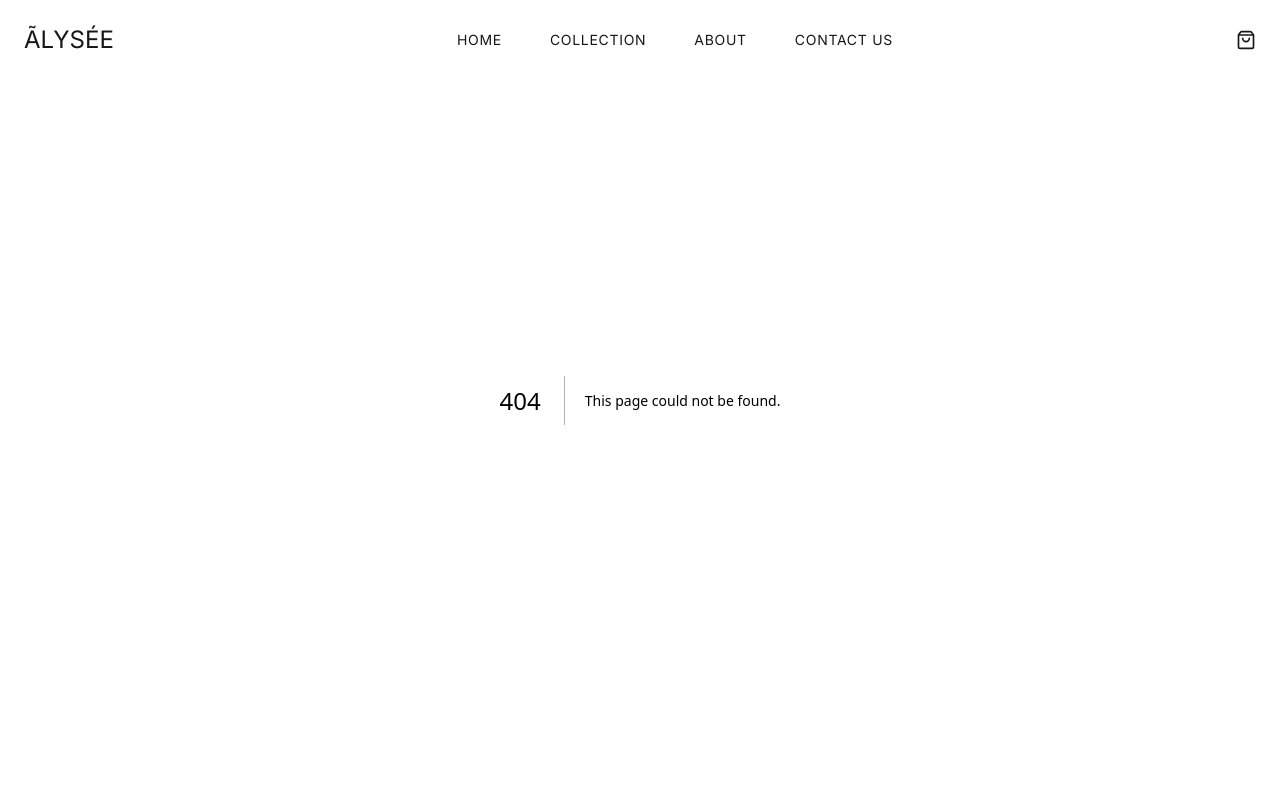
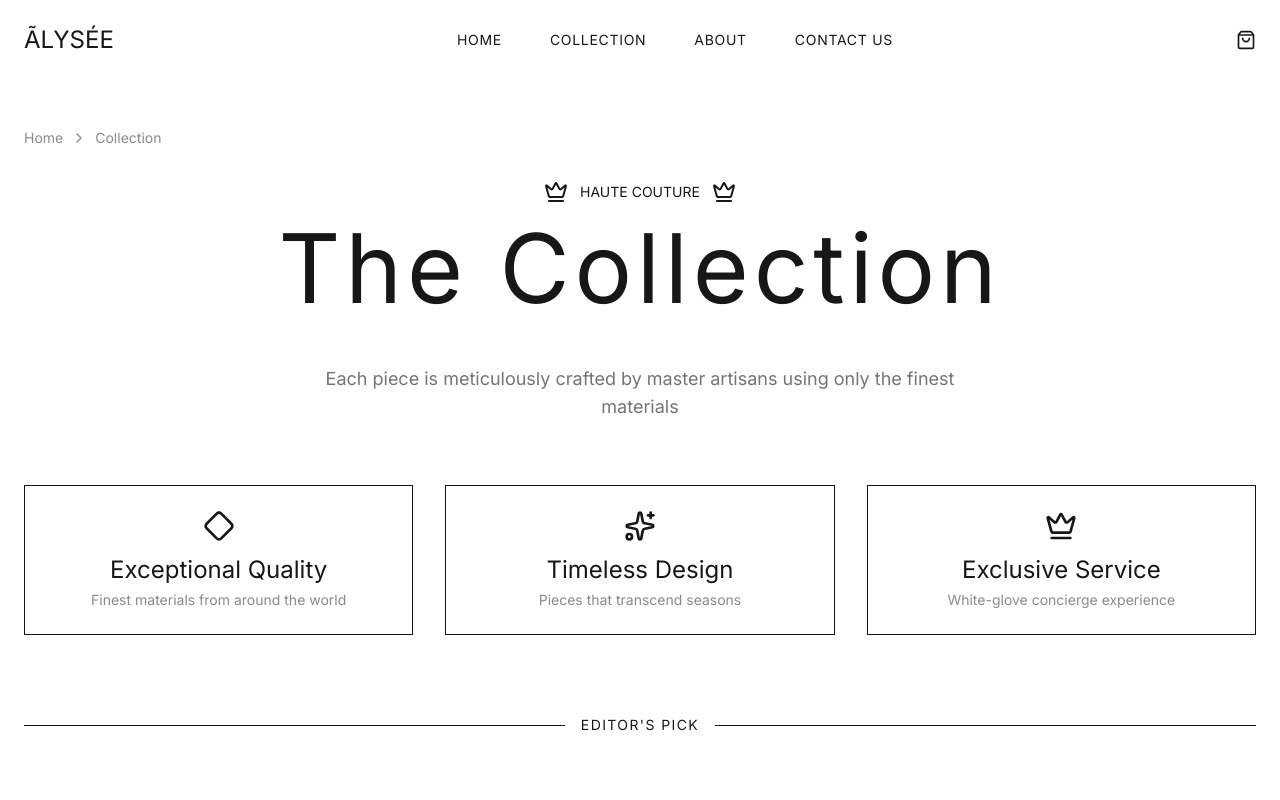
Before and after one commit to FSiRU/elite-commerce-frontend, a Next.js app: page /collection in a window 1280 px wide. Before the commit this address had no page. Shown: the top 800 px of the page. Built offline with nearby package versions, Linux system fonts and the light colour scheme.

Commit message:
feat: add elite collection page with animations and luxury design

```diff
--- /dev/null
+++ b/app/collection/page.tsx
@@ -0,0 +1,99 @@
+'use client'
+
+import { motion } from 'framer-motion'
+import { ProductGrid } from '@/components/product/product-grid'
+import { ChevronRight, Diamond, Sparkles, Crown } from 'lucide-react'
+
+export default function CollectionPage() {
+    return (
+        <div className="min-h-screen bg-background">
+            {/* Hero Section - Elite Collection */}
+            <div className="relative pt-32 pb-20 px-6 overflow-hidden">
+                {/* Animated background particles */}
+                <div className="absolute inset-0 opacity-30">
+                    <div className="absolute top-20 left-10 w-72 h-72 bg-luxury-gold/10 rounded-full blur-3xl animate-pulse" />
+                    <div className="absolute bottom-20 right-10 w-96 h-96 bg-luxury-gold/5 rounded-full blur-3xl animate-pulse delay-1000" />
+                    <div className="absolute top-1/2 left-1/2 -translate-x-1/2 -translate-y-1/2 w-[500px] h-[500px] bg-luxury-gold/5 rounded-full blur-3xl animate-pulse delay-700" />
+                </div>
+
+                <div className="max-w-7xl mx-auto relative z-10">
+                    {/* Breadcrumb */}
+                    <motion.div
+                        initial={{ opacity: 0, y: 20 }}
+                        animate={{ opacity: 1, y: 0 }}
+                        className="flex items-center gap-2 text-sm text-foreground/50 mb-8"
+                    >
+                        <span className="hover:text-luxury-gold transition-colors cursor-pointer">Home</span>
+                        <ChevronRight className="w-4 h-4" />
+                        <span className="text-luxury-gold">Collection</span>
+                    </motion.div>
+
+                    {/* Main Title */}
+                    <motion.div
+                        initial={{ opacity: 0, y: 30 }}
+                        animate={{ opacity: 1, y: 0 }}
+                        transition={{ duration: 0.8 }}
+                        className="text-center mb-16"
+                    >
+                        <div className="flex items-center justify-center gap-3 mb-4">
+                            <Crown className="w-6 h-6 text-luxury-gold" />
+                            <span className="text-luxury-gold text-sm tracking-widest-ultra">HAUTE COUTURE</span>
+                            <Crown className="w-6 h-6 text-luxury-gold" />
+                        </div>
+                        <h1 className="text-5xl md:text-7xl lg:text-8xl font-display text-foreground mb-6 tracking-wider">
+                            The Collection
+                        </h1>
+                        <div className="w-24 h-px bg-luxury-gold mx-auto mb-6" />
+                        <p className="text-foreground/60 max-w-2xl mx-auto text-lg">
+                            Each piece is meticulously crafted by master artisans using only the finest materials
+                        </p>
+                    </motion.div>
+
+                    {/* Stats Section */}
+                    <motion.div
+                        initial={{ opacity: 0, y: 20 }}
+                        animate={{ opacity: 1, y: 0 }}
+                        transition={{ duration: 0.6, delay: 0.2 }}
+                        className="grid grid-cols-1 md:grid-cols-3 gap-8 mb-20"
+                    >
+                        <div className="text-center p-6 border border-luxury-gold/20 bg-luxury-gold/5">
+                            <Diamond className="w-8 h-8 text-luxury-gold mx-auto mb-3" />
+                            <h3 className="text-2xl font-display text-foreground mb-1">Exceptional Quality</h3>
+                            <p className="text-foreground/50 text-sm">Finest materials from around the world</p>
+                        </div>
+                        <div className="text-center p-6 border border-luxury-gold/20 bg-luxury-gold/5">
+                            <Sparkles className="w-8 h-8 text-luxury-gold mx-auto mb-3" />
+                            <h3 className="text-2xl font-display text-foreground mb-1">Timeless Design</h3>
+                            <p className="text-foreground/50 text-sm">Pieces that transcend seasons</p>
+                        </div>
+                        <div className="text-center p-6 border border-luxury-gold/20 bg-luxury-gold/5">
+                            <Crown className="w-8 h-8 text-luxury-gold mx-auto mb-3" />
+                            <h3 className="text-2xl font-display text-foreground mb-1">Exclusive Service</h3>
+                            <p className="text-foreground/50 text-sm">White-glove concierge experience</p>
+                        </div>
+                    </motion.div>
+
+                    {/* Divider with gold line */}
+                    <div className="relative mb-16">
+                        <div className="absolute inset-0 flex items-center">
+                            <div className="w-full border-t border-luxury-gold/20"></div>
+                        </div>
+                        <div className="relative flex justify-center">
+                            <span className="bg-background px-4 text-luxury-gold text-sm tracking-widest">EDITOR'S PICK</span>
+                        </div>
+                    </div>
+                </div>
+            </div>
+
+            {/* Product Grid */}
+            <ProductGrid />
+
+            {/* Footer Note */}
+            <div className="text-center py-16 px-6 border-t border-border">
+                <p className="text-foreground/40 text-sm tracking-wider">
+                    © 2026 ÃLYSÉE — HAUTE COUTURE S/S 2026
+                </p>
+            </div>
+        </div>
+    )
+}
```
